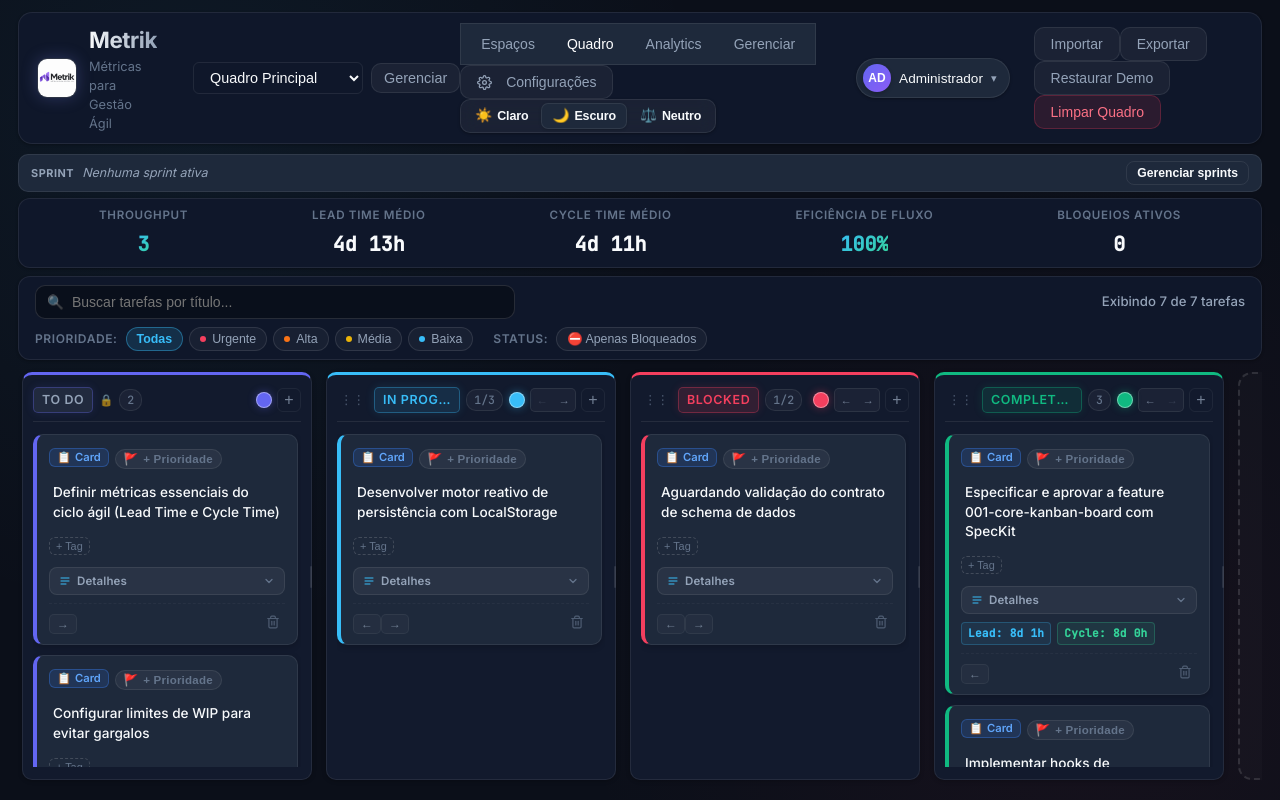
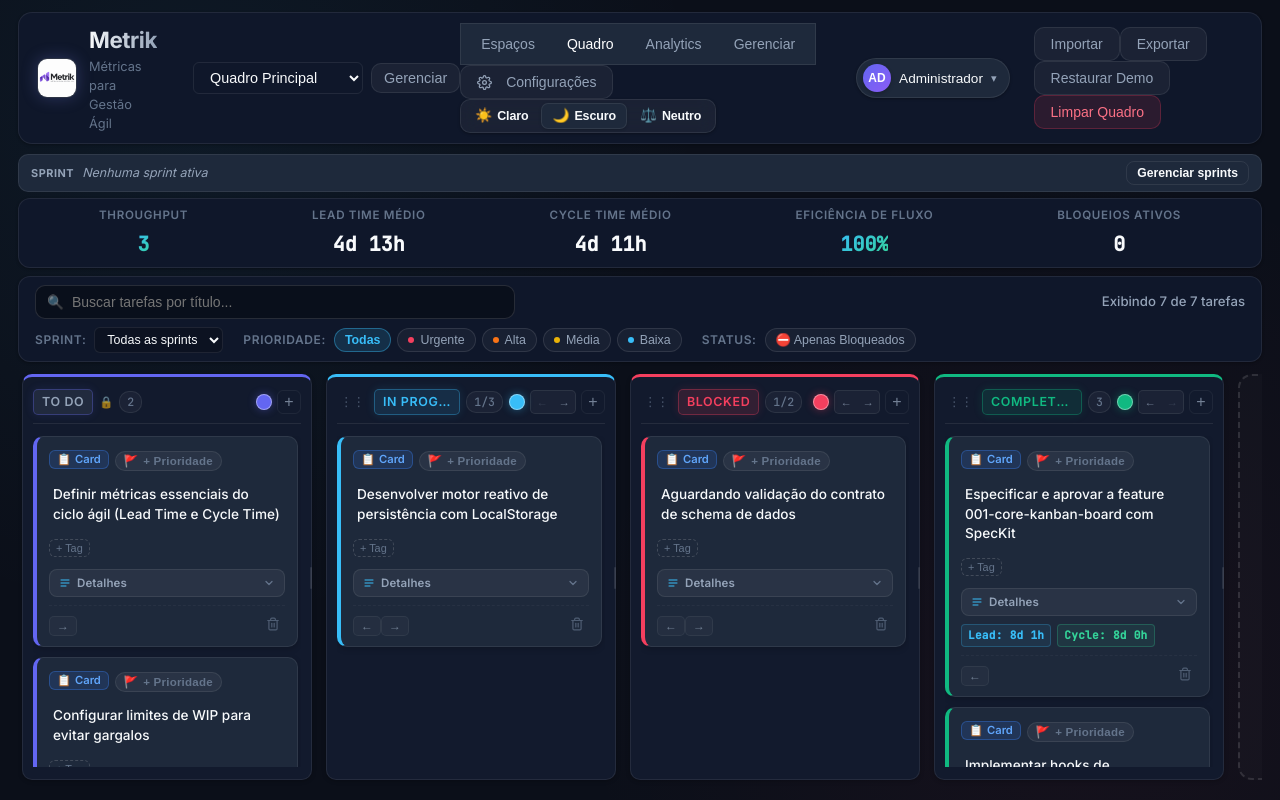
Before and after one commit to rogerteg/Metrik, a React (Vite) app: page / in a window 1280 px wide. Built offline with nearby package versions, Linux system fonts and the light colour scheme.

Commit message:
feat(038): add sprint filter to the board (Mode 2 delta)
FilterState gains sprintFilter (all/active/none/<sprintId>); useBoardFilters filters tasks by sprint; FilterBar exposes a sprint select receiving board sprints.

Tests for all/none/active/specific filtering and FilterBar fixtures updated.

```diff
--- a/src/App.tsx
+++ b/src/App.tsx
@@ -670,6 +670,9 @@ export const App: React.FC = () => {
             visibleCount={filterData.visibleCount}
             totalCount={filterData.totalCount}
             blockedCount={filterData.blockedCount}
+            sprints={board.sprints}
+            activeSprintId={board.activeSprintId}
+            onSprintChange={filterData.setSprintFilter}
           />
 
           <Board
--- a/src/components/FilterBar.tsx
+++ b/src/components/FilterBar.tsx
@@ -1,8 +1,9 @@
 import React from 'react';
 import { FilterState } from '../types/filter';
-import { PriorityLevel } from '../types/kanban';
+import { PriorityLevel, SprintModel } from '../types/kanban';
 import { PRIORITY_CONFIG } from '../utils/priorityConfig';
 import { getTagTheme } from '../utils/tagColors';
+import { orderSprints } from '../utils/sprintMetrics';
 
 export interface FilterBarProps {
   filters: FilterState;
@@ -16,6 +17,10 @@ export interface FilterBarProps {
   visibleCount: number;
   totalCount: number;
   blockedCount?: number;
+  /** Sprints do quadro (Feature 038) */
+  sprints?: SprintModel[];
+  activeSprintId?: string | null;
+  onSprintChange?: (sprintFilter: string) => void;
 }
 
 const PRIORITY_OPTIONS: { level: PriorityLevel | 'all'; label: string; color?: string }[] = [
@@ -38,7 +43,12 @@ export const FilterBar: React.FC<FilterBarProps> = ({
   visibleCount,
   totalCount,
   blockedCount,
+  sprints,
+  activeSprintId,
+  onSprintChange,
 }) => {
+  const sprintOptions = React.useMemo(() => orderSprints(sprints), [sprints]);
+
   return (
     <section className="filter-bar" aria-label="Barra de filtros e busca">
       <div className="filter-bar__top">
@@ -88,6 +98,32 @@ export const FilterBar: React.FC<FilterBarProps> = ({
       </div>
 
       <div className="filter-bar__controls">
+        {/* Filtro por Sprint (Feature 038) */}
+        {onSprintChange && (
+          <div className="filter-group filter-group--sprint" aria-label="Filtrar por sprint">
+            <label className="filter-group__label" htmlFor="filter-sprint">
+              Sprint:
+            </label>
+            <select
+              id="filter-sprint"
+              className="filter-select"
+              value={filters.sprintFilter}
+              onChange={(e) => onSprintChange(e.target.value)}
+              data-testid="filter-sprint-select"
+            >
+              <option value="all">Todas as sprints</option>
+              <option value="active">Sprint ativa</option>
+              <option value="none">Sem sprint</option>
+              {sprintOptions.map((s) => (
+                <option key={s.id} value={s.id}>
+                  {s.name}
+                  {s.id === activeSprintId ? ' (ativa)' : ''}
+                </option>
+              ))}
+            </select>
+          </div>
+        )}
+
         {/* Seletor de Prioridade */}
         <div
           className="filter-group filter-group--priority"
--- a/src/hooks/useBoardFilters.ts
+++ b/src/hooks/useBoardFilters.ts
@@ -7,6 +7,7 @@ const INITIAL_FILTER_STATE: FilterState = {
   priorityFilter: 'all',
   selectedTags: [],
   onlyBlocked: false,
+  sprintFilter: 'all',
 };
 
 export function useBoardFilters(board: BoardState): UseBoardFiltersReturn {
@@ -36,6 +37,10 @@ export function useBoardFilters(board: BoardState): UseBoardFiltersReturn {
     setFilters((prev) => ({ ...prev, onlyBlocked: !prev.onlyBlocked }));
   }, []);
 
+  const setSprintFilter = useCallback((sprintFilter: string) => {
+    setFilters((prev) => ({ ...prev, sprintFilter }));
+  }, []);
+
   const clearFilters = useCallback(() => {
     setFilters(INITIAL_FILTER_STATE);
   }, []);
@@ -44,7 +49,8 @@ export function useBoardFilters(board: BoardState): UseBoardFiltersReturn {
     filters.searchQuery.trim() !== '' ||
     filters.priorityFilter !== 'all' ||
     filters.selectedTags.length > 0 ||
-    filters.onlyBlocked,
+    filters.onlyBlocked ||
+    filters.sprintFilter !== 'all',
   );
 
   const availableTags = useMemo(() => {
@@ -109,6 +115,17 @@ export function useBoardFilters(board: BoardState): UseBoardFiltersReturn {
           return false;
         }
 
+        // 5. Sprint Filter (Feature 038)
+        if (filters.sprintFilter !== 'all') {
+          if (filters.sprintFilter === 'none') {
+            if (task.sprintId) return false;
+          } else if (filters.sprintFilter === 'active') {
+            if (!board.activeSprintId || task.sprintId !== board.activeSprintId) return false;
+          } else if (task.sprintId !== filters.sprintFilter) {
+            return false;
+          }
+        }
+
         return true;
       });
     });
@@ -129,6 +146,7 @@ export function useBoardFilters(board: BoardState): UseBoardFiltersReturn {
     setPriorityFilter,
     toggleTagFilter,
     toggleOnlyBlocked,
+    setSprintFilter,
     clearFilters,
     hasActiveFilters,
     filteredBoard,
--- a/src/styles/11-sprint.css
+++ b/src/styles/11-sprint.css
@@ -330,3 +330,24 @@
   font-style: italic;
   margin: 6px 0 0;
 }
+
+/* Filtro por sprint (Feature 038) */
+.filter-group--sprint {
+  display: flex;
+  align-items: center;
+  gap: 8px;
+}
+
+.filter-select {
+  background: var(--input-bg);
+  border: 1px solid var(--input-border);
+  border-radius: 6px;
+  color: var(--text-primary);
+  font-size: 0.78rem;
+  padding: 4px 8px;
+  outline: none;
+}
+
+.filter-select:focus {
+  border-color: var(--accent-primary, #6366f1);
+}
--- a/src/types/filter.ts
+++ b/src/types/filter.ts
@@ -5,6 +5,11 @@ export interface FilterState {
   priorityFilter: PriorityLevel | 'all';
   selectedTags: string[];
   onlyBlocked: boolean;
+  /**
+   * Filtro por sprint (Feature 038):
+   * `'all'` (todas) | `'active'` (sprint ativa) | `'none'` (sem sprint) | `<sprintId>`.
+   */
+  sprintFilter: string;
 }
 
 export interface UseBoardFiltersReturn {
@@ -13,6 +18,7 @@ export interface UseBoardFiltersReturn {
   setPriorityFilter: (priority: PriorityLevel | 'all') => void;
   toggleTagFilter: (tag: string) => void;
   toggleOnlyBlocked: () => void;
+  setSprintFilter: (sprintFilter: string) => void;
   clearFilters: () => void;
   hasActiveFilters: boolean;
   filteredBoard: BoardState;
```
Also changed, not shown: 2 other files (tests, documents, lock files or other folders).
